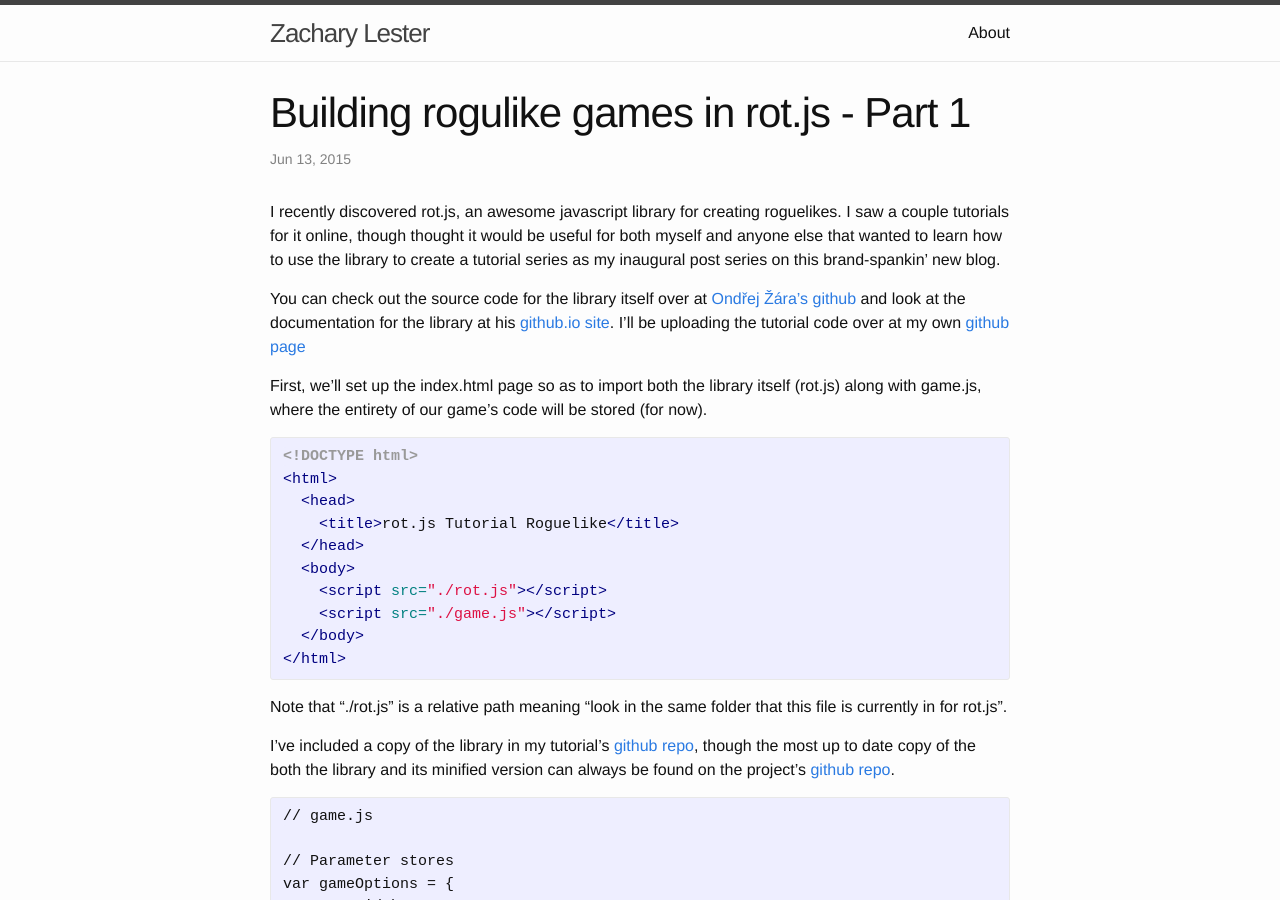
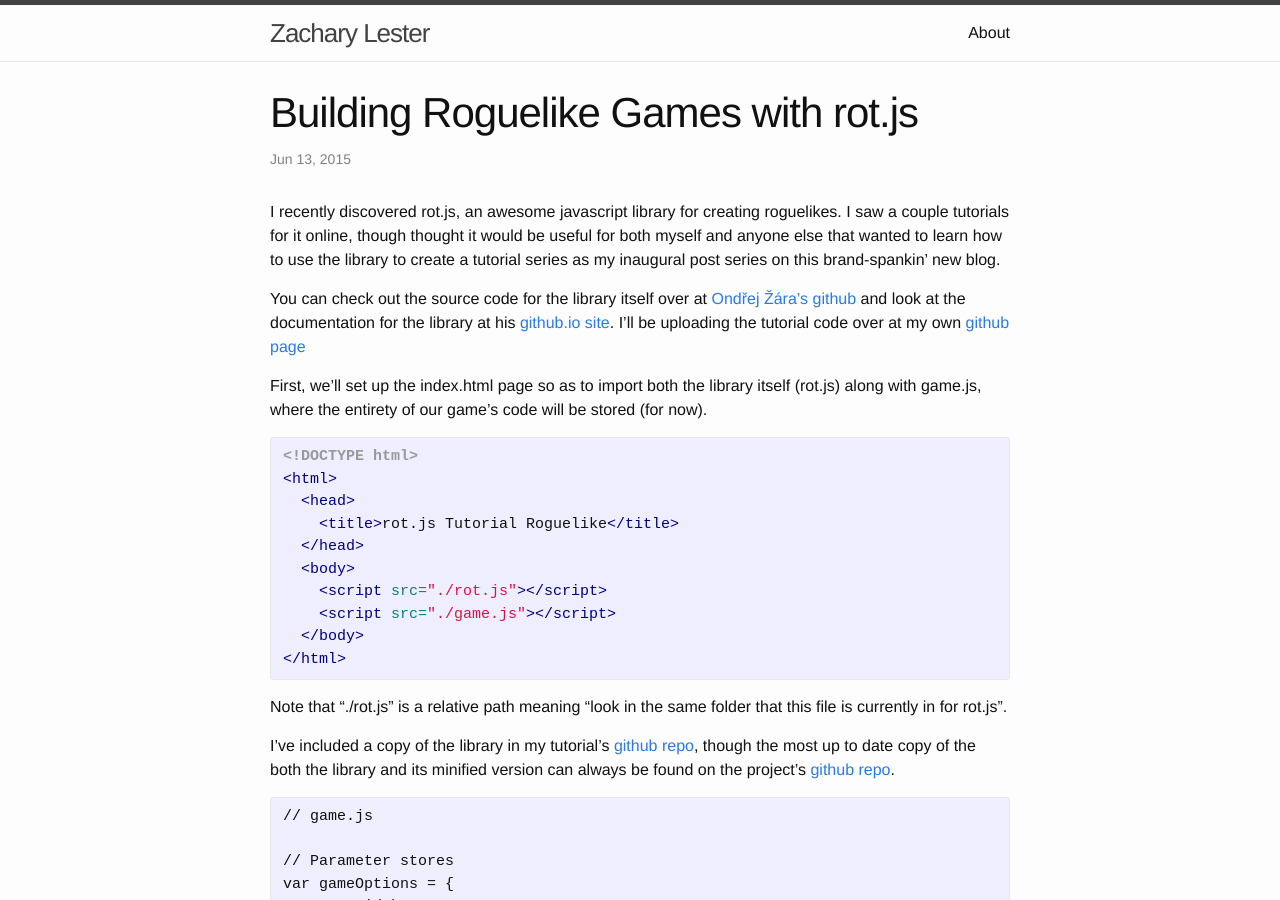
Before and after one commit to ZLester/zlester.github.io, a Jekyll site: the page built from _posts/2015-06-13-rot.js-tutorial-part-1.markdown, in a window 1280 px wide and 900 px high. Built offline with Jekyll 4.4.1, drawn with Linux system fonts in a browser that asks for light colours.

Commit message:
6-13-15 rot.js part 1 tut update

```diff
--- a/_posts/2015-06-13-rot.js-tutorial-part-1.markdown
+++ b/_posts/2015-06-13-rot.js-tutorial-part-1.markdown
@@ -1,6 +1,6 @@
 ---
 layout: post
-title:  "Building rogulike games in rot.js - Part 1"
+title:  "Building Roguelike Games with rot.js"
 date:   2015-06-13 14:21:00
 categories: rot.js javascript roguelikes tutorials
 ---
```
